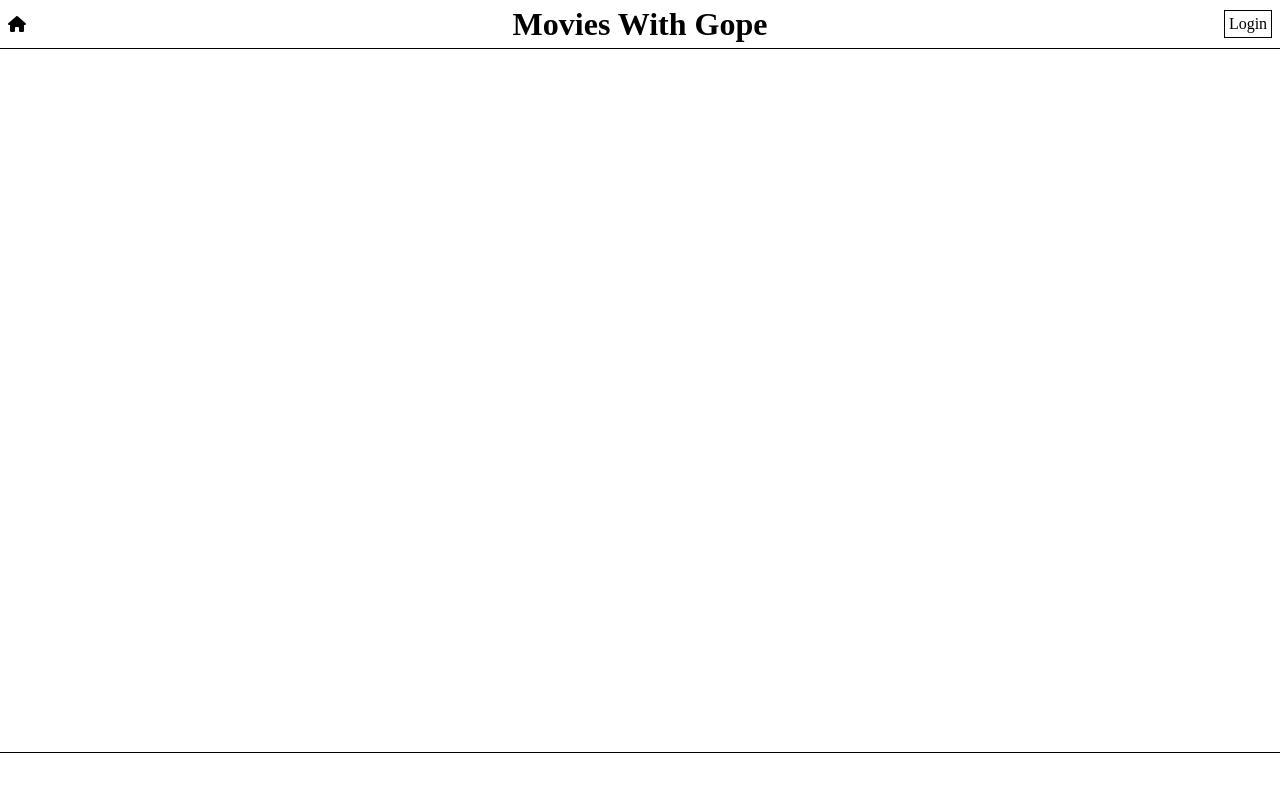
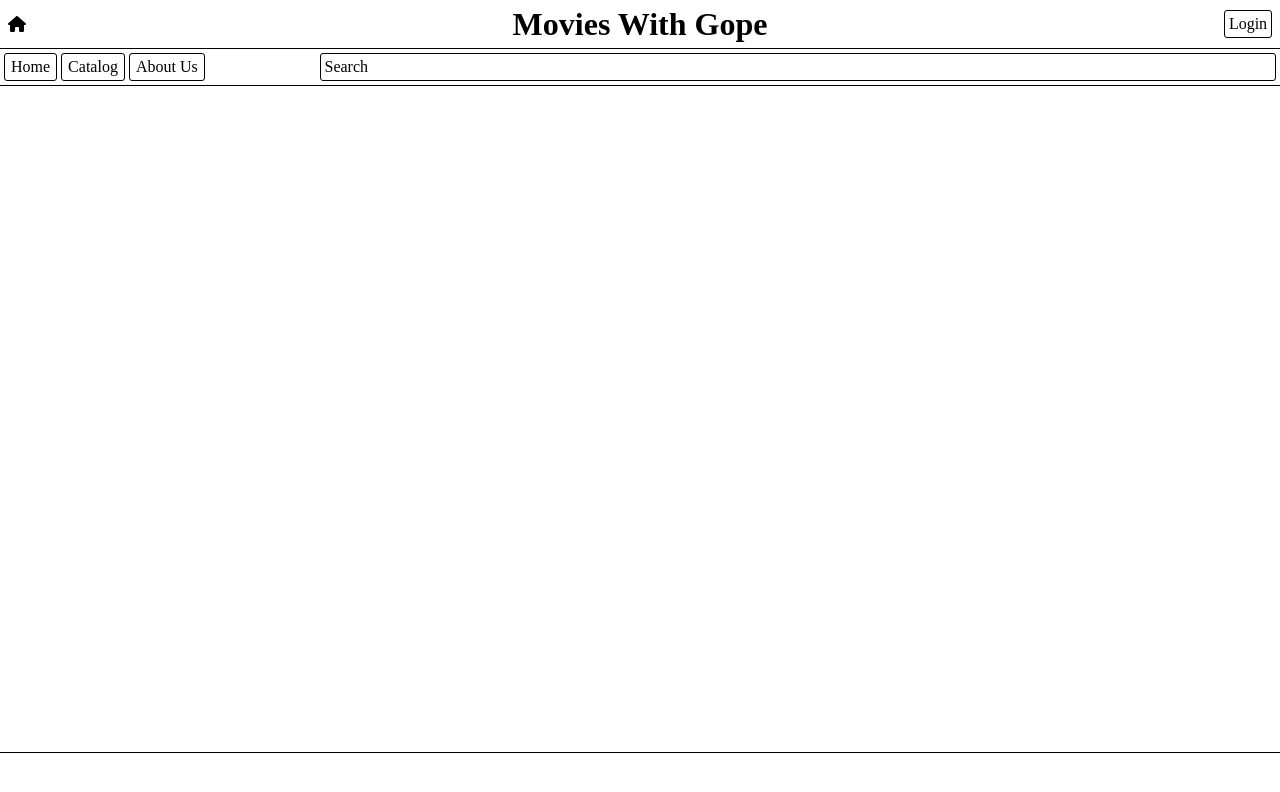
Before and after one commit to KonstantinMarinov/movies-with-gope, an Angular app: page / in a window 1280 px wide. Shown: the top 792 px of the page. Built offline with nearby package versions, Linux system fonts and the light colour scheme.

Commit message:
Added navigation

```diff
--- a/src/app/app.component.html
+++ b/src/app/app.component.html
@@ -1,5 +1,6 @@
 <div class="app-wrapper">
   <mwg-header></mwg-header>
+  <mwg-navigation></mwg-navigation>
   <div class="content-wrapper"></div>
   <mwg-footer></mwg-footer>
 </div>
--- a/src/app/app.module.ts
+++ b/src/app/app.module.ts
@@ -5,10 +5,11 @@ import { AppRoutingModule } from './app-routing.module';
 import { AppComponent } from './app.component';
 import { HeaderComponent } from './components/header/header.component';
 import { FooterComponent } from "./components/footer/footer.component";
+import { NavigationComponent } from './components/navigation/navigation.component';
 
 @NgModule({
   declarations: [AppComponent],
-  imports: [BrowserModule, AppRoutingModule, HeaderComponent, FooterComponent],
+  imports: [BrowserModule, AppRoutingModule, HeaderComponent, FooterComponent, NavigationComponent],
   providers: [],
   bootstrap: [AppComponent],
 })
--- /dev/null
+++ b/src/app/components/navigation/navigation.component.css
@@ -0,0 +1,22 @@
+.navigation-wrapper {
+  display: flex;
+  justify-content: space-between;
+  padding: 4px;
+  border-bottom: 1px solid black;
+}
+
+.navigation-links-wrapper {
+  flex: 1;
+  display: flex;
+  justify-content: start;
+  gap: 4px;
+}
+
+.search {
+  flex: 3;
+  display: flex;
+  align-items: center;
+  border: 1px solid black;
+  padding: 0 4px;
+  border-radius: 3px;
+}
--- /dev/null
+++ b/src/app/components/navigation/navigation.component.html
@@ -0,0 +1,8 @@
+<nav class="navigation-wrapper">
+  <div class="navigation-links-wrapper">
+    <button class="button navigation-link">Home</button>
+    <button class="button navigation-link">Catalog</button>
+    <button class="button navigation-link">About Us</button>
+  </div>
+  <section class="search">Search</section>
+</nav>
--- a/src/styles.css
+++ b/src/styles.css
@@ -55,6 +55,7 @@ h6 {
   place-content: center;
   background-color: white;
   border: 1px solid black;
+  border-radius: 3px;
 }
 
 .icon {
```
Also changed, not shown: src/app/components/navigation/navigation.component.ts (added, +9 -0 lines).
